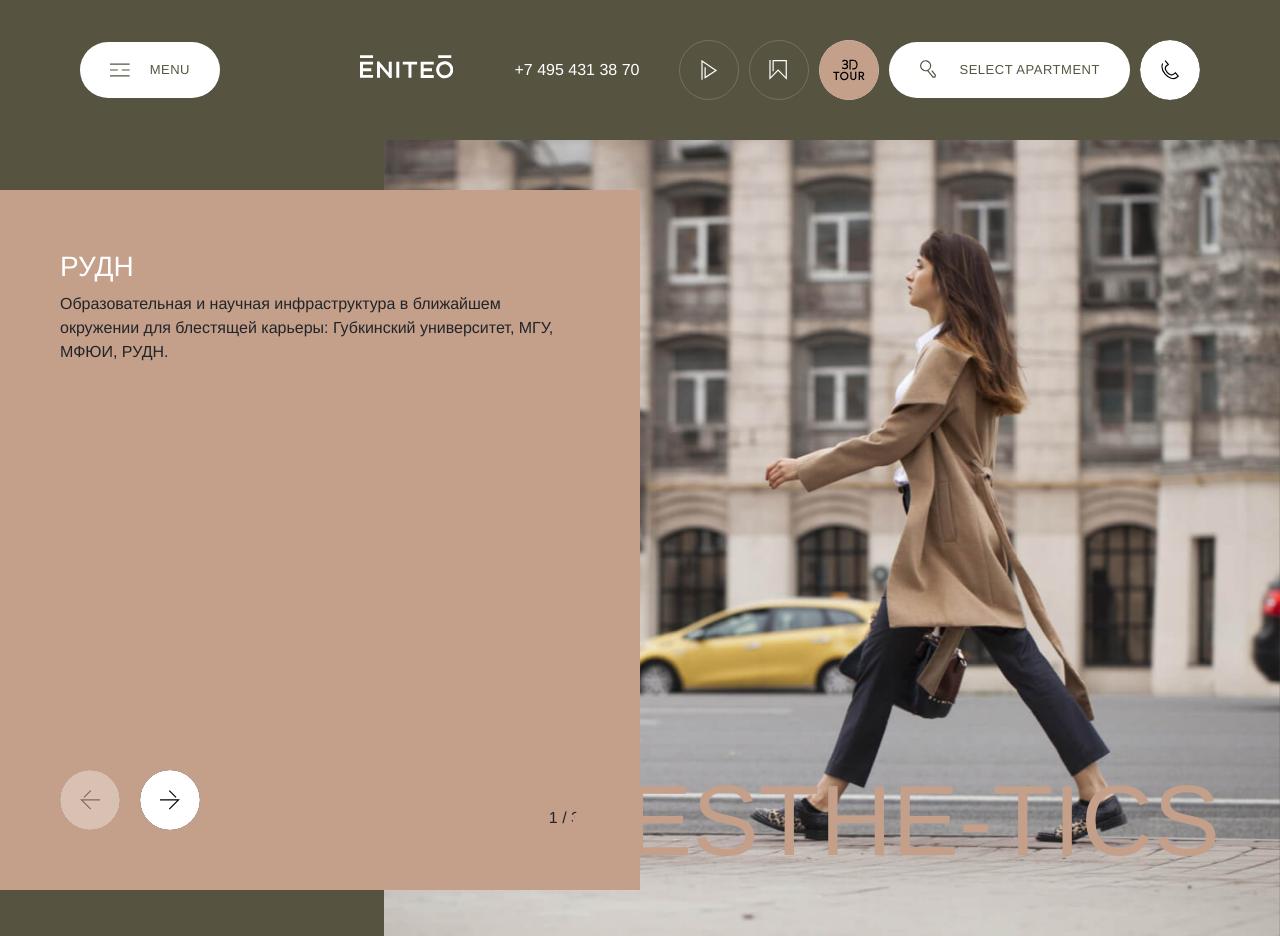
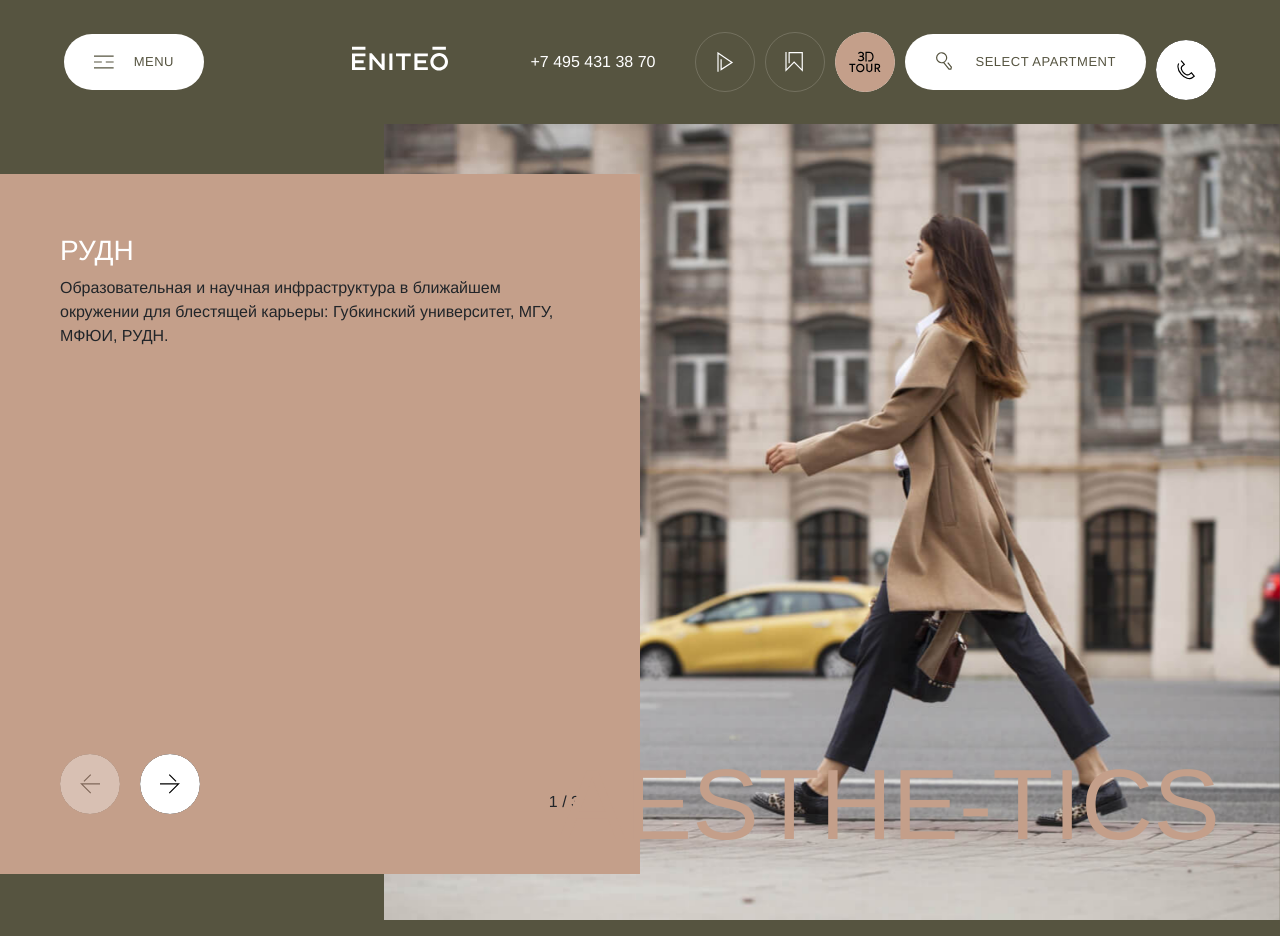
Before and after one commit to alphacreativee/clone-enito, a website: page index.html in a window 1280 px wide. Shown: the top 936 px of the page. Drawn offline with Linux system fonts and the light colour scheme.

Commit message:
update header

```diff
--- a/assets/scss/_header.scss
+++ b/assets/scss/_header.scss
@@ -34,11 +34,11 @@
   }
 
   & ~ .blank-spacing {
-    height: 140px;
+    height: 124px;
   }
 
   &-container {
-    padding: 40px 80px;
+    padding: 32px 64px;
     position: relative;
     z-index: 999;
   }
@@ -190,11 +190,11 @@
   position: fixed;
   z-index: 1000;
   top: 40px;
-  right: 80px;
+  right: 64px;
   transform: translate(0, 0);
   transition: transform 0.6s ease;
 
   &.scroll-down {
-    transform: translateX(40px);
+    transform: translateX(24px);
   }
 }
```
Also changed, not shown: assets/main/css/style.css, assets/main/css/style.min.css.
